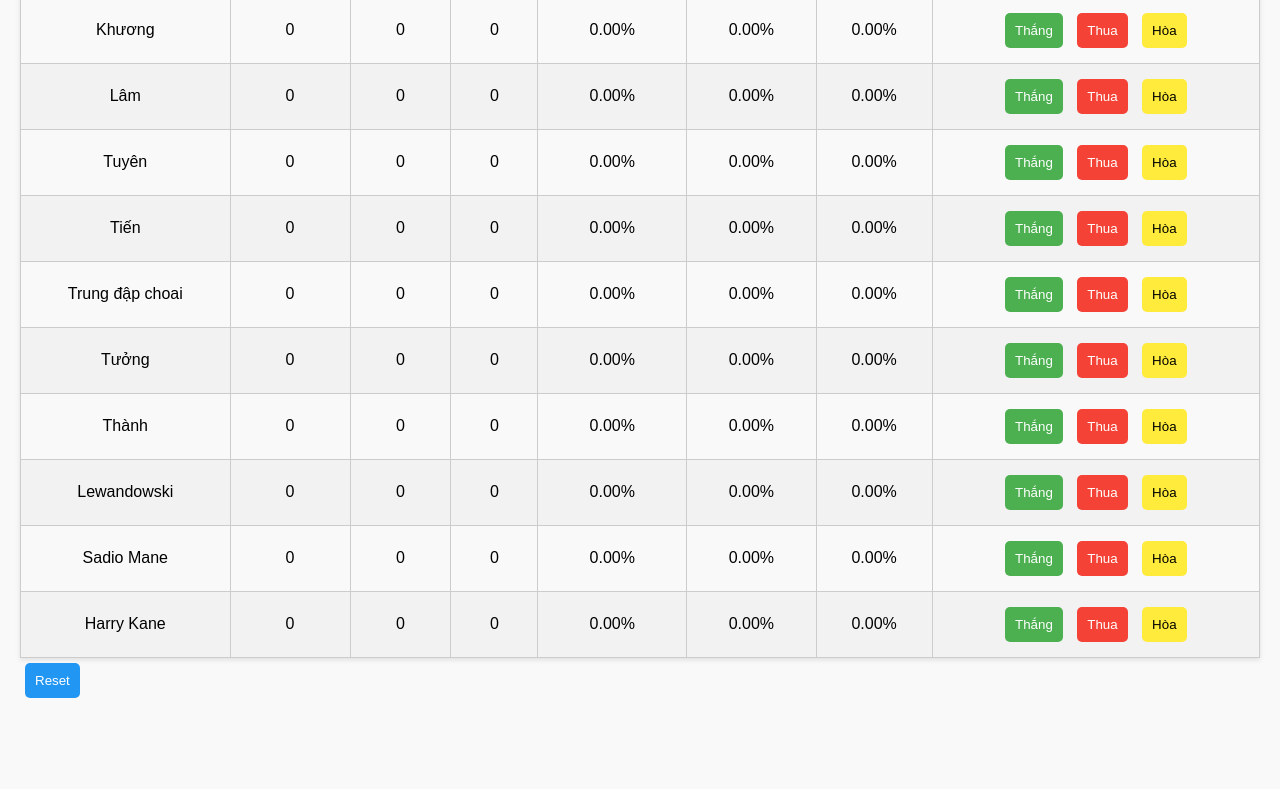
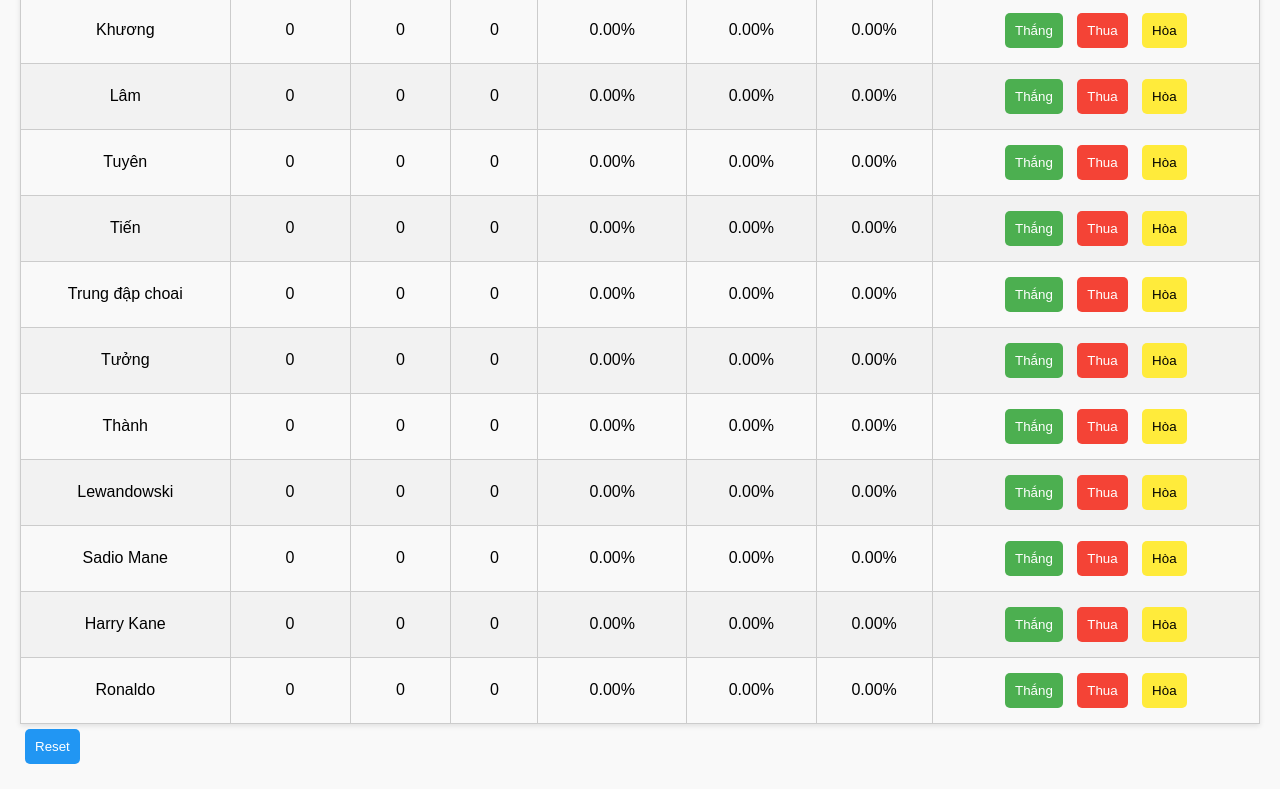
Before and after one commit to qtrungyb/thongke, a plain HTML site: page index.html in a window 1280 px wide. Shown: the part 142-931 px from the top of the page. Before the commit the page ends 865 px from the top, so only its background shows below. Drawn offline with Linux system fonts and the light colour scheme.

Commit message:
Update index.html

```diff
--- a/index.html
+++ b/index.html
@@ -99,6 +99,7 @@
     { name: "Lewandowski", wins: 0, losses: 0, draws: 0 },
     { name: "Sadio Mane", wins: 0, losses: 0, draws: 0 },
     { name: "Harry Kane", wins: 0, losses: 0, draws: 0 },
+    { name: "Ronaldo", wins: 0, losses: 0, draws: 0 },
 	// Cách thay đổi tên cầu thủ trong mã nguồn: F12 - Console - Xóa dữ liệu trong localStorage: localStorage.removeItem('players');
     ];
 
```
